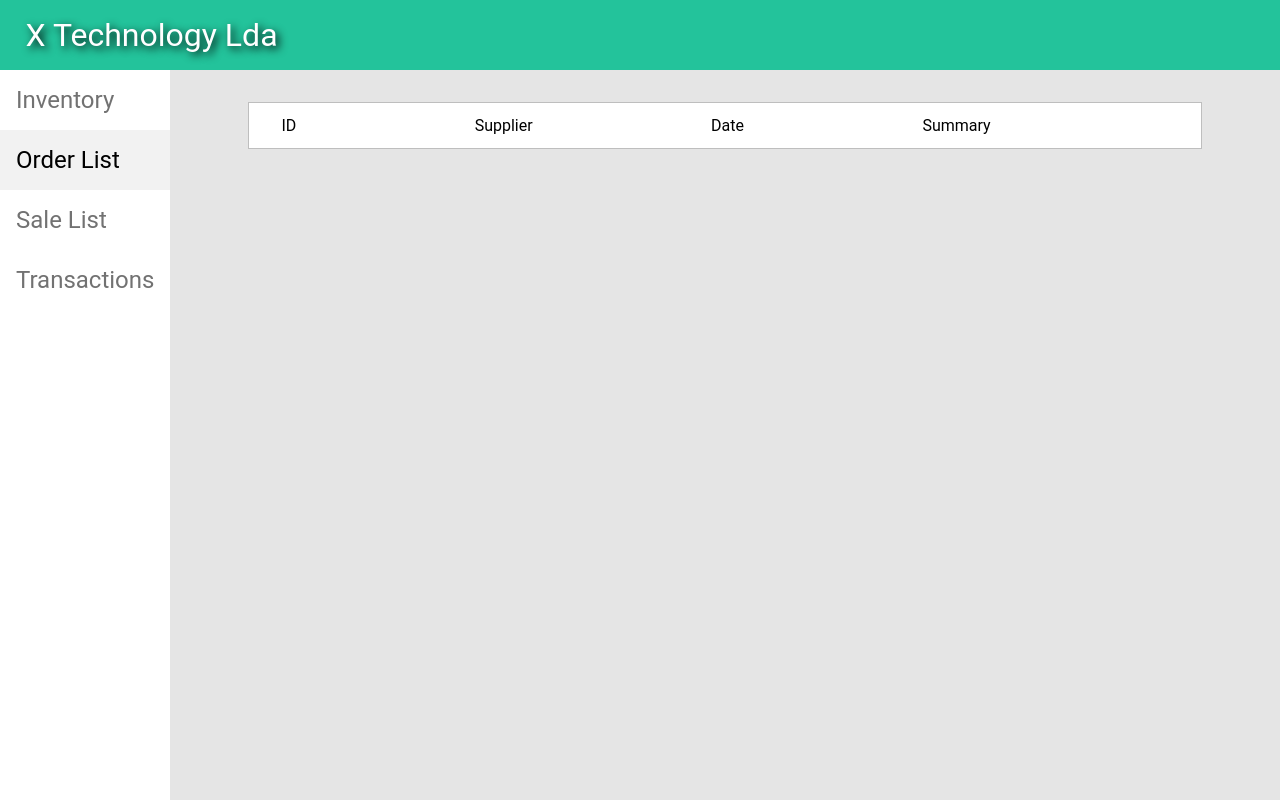
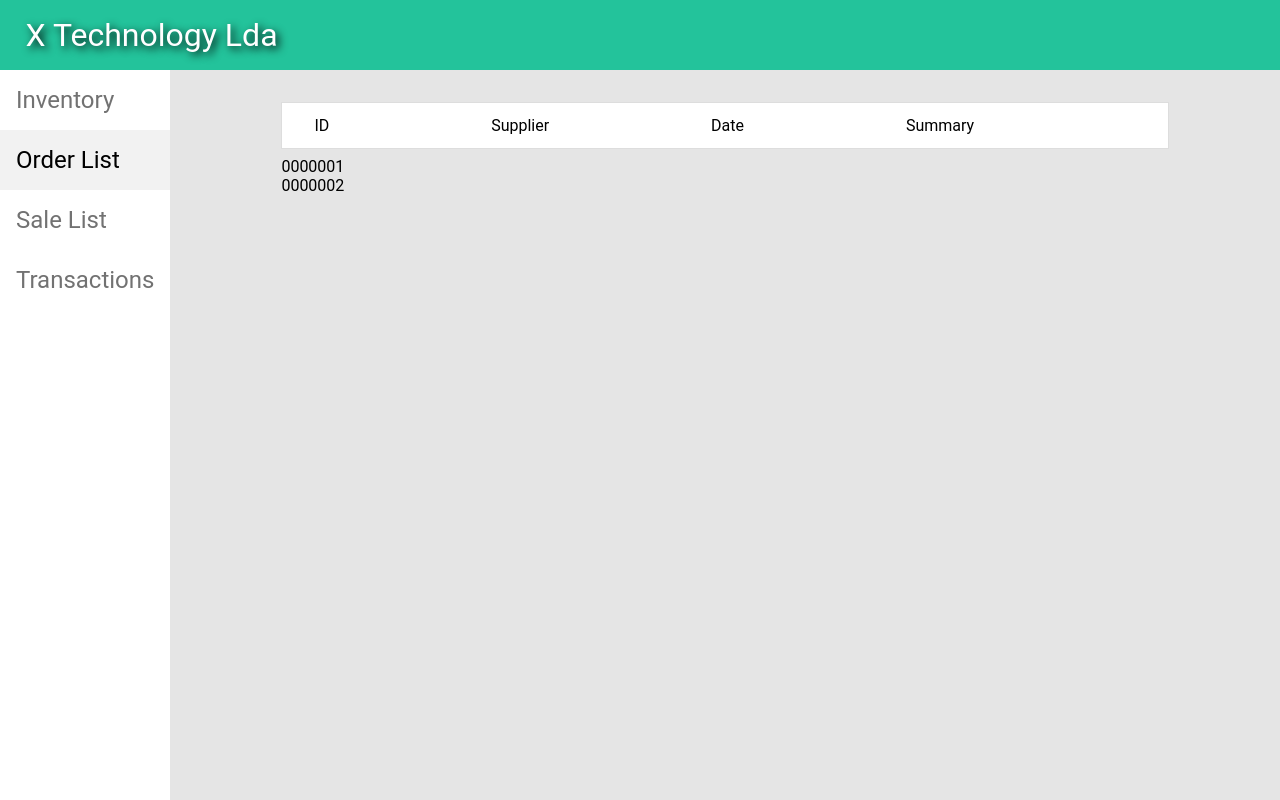
Before and after one commit to leonardofmoura/sinf, a React (Create React App) app in the folder x-logistics/: page /orders in a window 1280 px wide. Built offline with nearby package versions, Linux system fonts and the light colour scheme.

Commit message:
refactored files. little more organized now

```diff
--- /dev/null
+++ b/x-logistics/src/components/orders/OrderList/OrderList.jsx
@@ -0,0 +1,32 @@
+import React from 'react';
+import styles from './OrderList.module.css';
+
+export default function OrderList(props) {
+    // hard coded for now
+    const orders = [
+        {
+            id: '0000001',
+            supplier: 'NVIDIA Inc',
+            date: '11/11/2020',
+            summary: '37 2080 Ti Graphics Cards',
+        },
+        {
+            id: '0000002',
+            suppler: 'NVIDIA Inc',
+            date: '12/11/2020',
+            summary: '2080 Ti Graphics Cards',
+        }
+    ];
+
+    return (
+        <div className={styles.orderListContent}>
+            {
+                orders.map((item) => {
+                    return (
+                        <div>{item.id}</div>
+                    )
+                })
+            }
+        </div>
+    )
+}
--- /dev/null
+++ b/x-logistics/src/components/orders/OrderList/OrderList.module.css
@@ -0,0 +1,3 @@
+.orderListContent {
+
+}
--- /dev/null
+++ b/x-logistics/src/components/orders/OrderTable/OrderTable.jsx
@@ -0,0 +1,15 @@
+import React from 'react';
+
+import OrdersHeader from '../OrdersHeader/OrdersHeader';
+import OrderList from '../OrderList/OrderList';
+
+import styles from './OrderTable.module.css';
+
+export default function OrderTable(props) {
+    return(
+        <section className={styles.orderTable}>
+            <OrdersHeader/>
+            <OrderList/>
+        </section>
+    )
+}
--- /dev/null
+++ b/x-logistics/src/components/orders/OrderTable/OrderTable.module.css
@@ -0,0 +1,4 @@
+.orderTable {
+    margin: 0 auto;
+    width: 80%;
+}
--- a/x-logistics/src/components/orders/Orders.jsx
+++ b/x-logistics/src/components/orders/Orders.jsx
@@ -1,10 +1,10 @@
 import React from 'react';
-import OrdersHeader from './OrdersHeader/OrdersHeader';
+import OrderTable from './OrderTable/OrderTable';
 
 export default class Orders extends React.Component {
     render() {
         return (
-            <OrdersHeader/>
+            <OrderTable/>
         );
     }
 }
--- a/x-logistics/src/components/orders/OrdersHeader/OrdersHeader.jsx
+++ b/x-logistics/src/components/orders/OrdersHeader/OrdersHeader.jsx
@@ -1,8 +1,8 @@
 import React from 'react';
+
 import styles from './OrdersHeader.module.css';
 
-export default class OrdersHeader extends React.Component {
-    render() {
+export default function OrdersHeader(props) {
     return (
         <section className={styles.ordersListHeader}>
             <div>ID</div>
@@ -12,4 +12,3 @@ export default class OrdersHeader extends React.Component {
         </section>
     )
 }
-}
--- a/x-logistics/src/components/orders/OrdersHeader/OrdersHeader.module.css
+++ b/x-logistics/src/components/orders/OrdersHeader/OrdersHeader.module.css
@@ -1,11 +1,12 @@
 .ordersListHeader {
     display: flex;
     background-color: #ffffff;
-    margin: 0 auto;
-    width: 80%;
+    /*margin: 0 auto;
+    width: 80%;*/
     padding: 0.8em 2em;
     margin-top: 2em;
-    border: 1px solid #bebebe;
+    margin-bottom: 0.5em;
+    border: 1px solid #dddddd;
 }
 
 .ordersListHeader div {
```
Lines whose indentation alone changed are shown as unchanged.
